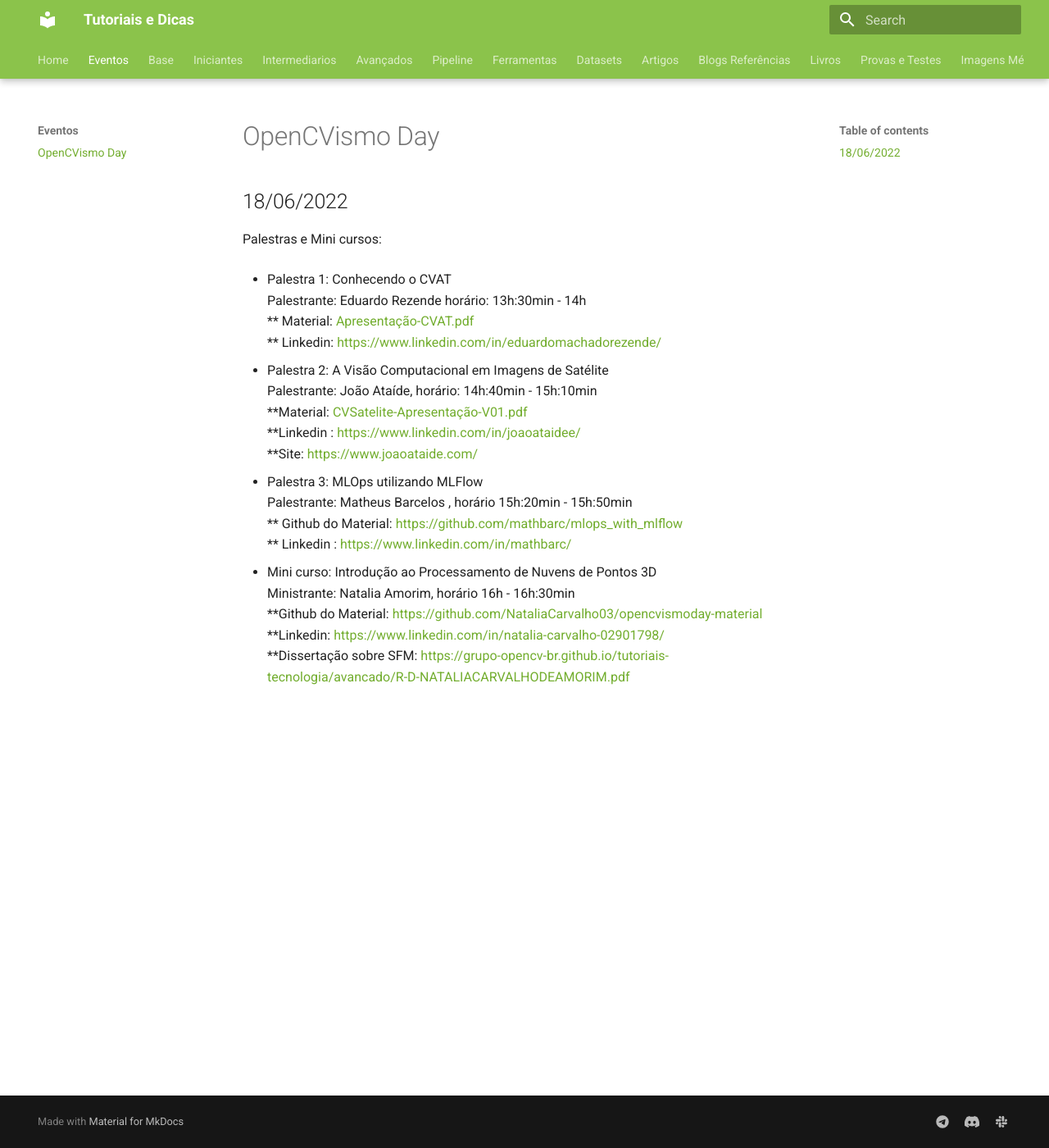
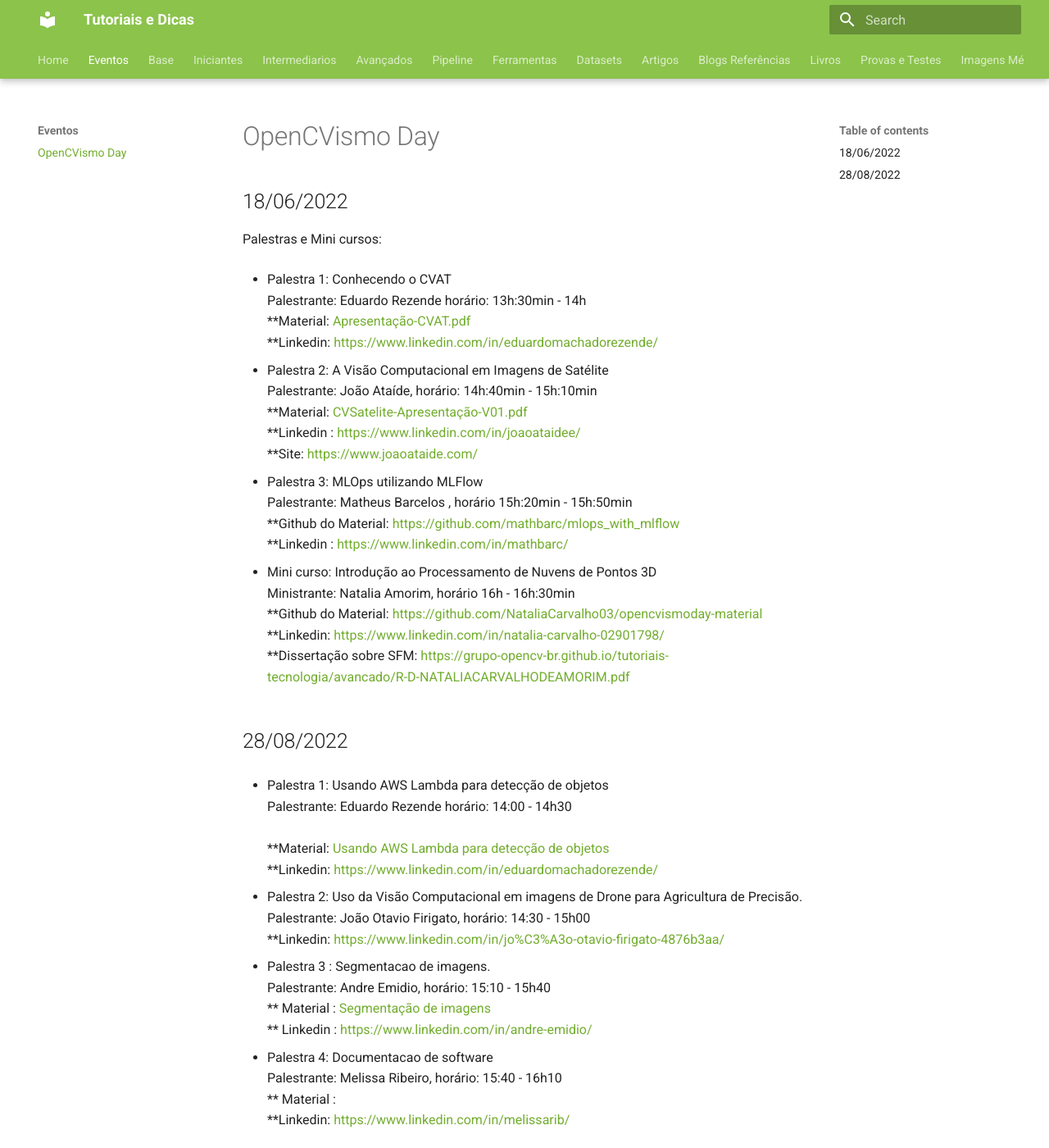
Before and after one commit to Grupo-OpenCV-BR/tutoriais-tecnologia, an MkDocs documentation site: the page built from docs/eventos/eventos.md, in a window 1280 px wide and 1400 px high. Shown: the whole window at 82% size. Built offline with MkDocs 1.6.1 and Material for MkDocs 9.7.7, drawn with Linux system fonts in a browser that asks for light colours; the version menu is left out.

Commit message:
evento: opencvismo day 28/08/2022

```diff
--- a/docs/eventos/eventos.md
+++ b/docs/eventos/eventos.md
@@ -5,24 +5,40 @@
 Palestras e Mini cursos:
 
 * Palestra 1: Conhecendo o CVAT <br> Palestrante: Eduardo Rezende horário: 13h:30min - 14h <br>
-  ** Material: [Apresentação-CVAT.pdf](Apresentação-CVAT.pdf)  <br>
-  ** Linkedin: [https://www.linkedin.com/in/eduardomachadorezende/](https://www.linkedin.com/in/eduardomachadorezende/)  <br>
+  **Material: [Apresentação-CVAT.pdf](Apresentação-CVAT.pdf)  <br>
+  **Linkedin: [https://www.linkedin.com/in/eduardomachadorezende/](https://www.linkedin.com/in/eduardomachadorezende/)  <br>
 
 * Palestra 2: A Visão Computacional em Imagens de Satélite <br> Palestrante: João Ataíde, horário: 14h:40min - 15h:10min <br>
    **Material: [CVSatelite-Apresentação-V01.pdf](CVSatelite-Apresentação-V01.pdf)  <br>
    **Linkedin : [https://www.linkedin.com/in/joaoataidee/](https://www.linkedin.com/in/joaoataidee/)  <br>
    **Site: [https://www.joaoataide.com/](https://www.joaoataide.com/)  <br>
 
-
-
-
-
 * Palestra 3:  MLOps utilizando MLFlow <br> Palestrante: Matheus Barcelos , horário 15h:20min - 15h:50min<br>
-  ** Github do Material: [https://github.com/mathbarc/mlops_with_mlflow](https://github.com/mathbarc/mlops_with_mlflow)<br>
-  ** Linkedin : [https://www.linkedin.com/in/mathbarc/](https://www.linkedin.com/in/mathbarc/)<br>
+  **Github do Material: [https://github.com/mathbarc/mlops_with_mlflow](https://github.com/mathbarc/mlops_with_mlflow)<br>
+  **Linkedin : [https://www.linkedin.com/in/mathbarc/](https://www.linkedin.com/in/mathbarc/)<br>
 
 
 * Mini curso: Introdução ao Processamento de Nuvens de Pontos 3D <br> Ministrante: Natalia Amorim, horário 16h - 16h:30min<br>
   **Github do Material: [https://github.com/NataliaCarvalho03/opencvismoday-material](https://github.com/NataliaCarvalho03/opencvismoday-material)<br>
   **Linkedin: [https://www.linkedin.com/in/natalia-carvalho-02901798/](https://www.linkedin.com/in/natalia-carvalho-02901798/)<br>
   **Dissertação sobre SFM: [https://grupo-opencv-br.github.io/tutoriais-tecnologia/avancado/R-D-NATALIACARVALHODEAMORIM.pdf](AVALIAÇÃO DO DESEMPENHO DA TÉCNICA STRUCTURE FROM MOTION PARA MAPEAMENTO DE CORREDORES - NATÁLIA CARVALHO DE AMORIM)<br>
+
+
+
+## 28/08/2022
+
+* Palestra 1: Usando AWS Lambda para detecção de objetos <br> Palestrante: Eduardo Rezende horário: 14:00  - 14h30 <br>
+  **Material: [Usando AWS Lambda para detecção de objetos]([Apresentação-CVAT.pdf](https://docs.google.com/presentation/d/115lA-Y_pWGA74HeUlAohR7O7K7LOC0XLa0xTVFI-4OE/edit?usp=sharing))<br>
+  **Linkedin: [https://www.linkedin.com/in/eduardomachadorezende/](https://www.linkedin.com/in/eduardomachadorezende/)  <br>
+
+* Palestra 2: Uso da Visão Computacional em imagens de Drone para Agricultura de Precisão. <br> Palestrante: João Otavio Firigato, horário: 14:30  - 15h00 <br>
+  **Linkedin: [https://www.linkedin.com/in/jo%C3%A3o-otavio-firigato-4876b3aa/](https://www.linkedin.com/in/jo%C3%A3o-otavio-firigato-4876b3aa/) <br>
+
+* Palestra 3 : Segmentacao de imagens.  <br> Palestrante: Andre Emidio, horário: 15:10  - 15h40 <br>
+  ** Material : [Segmentação de imagens](https://docs.google.com/presentation/d/1FdN0Vci6j3bBwFRFyJjlJPAc6BvcOTYwqmcCBDWE5s0/edit?usp=sharing) <br>
+  ** Linkedin : [https://www.linkedin.com/in/andre-emidio/](https://www.linkedin.com/in/andre-emidio/)
+
+
+* Palestra 4: Documentacao de software <br> Palestrante: Melissa Ribeiro, horário: 15:40  - 16h10 <br>
+  ** Material : <br>
+  **Linkedin: [https://www.linkedin.com/in/melissarib/](https://www.linkedin.com/in/melissarib/) <br>
```
